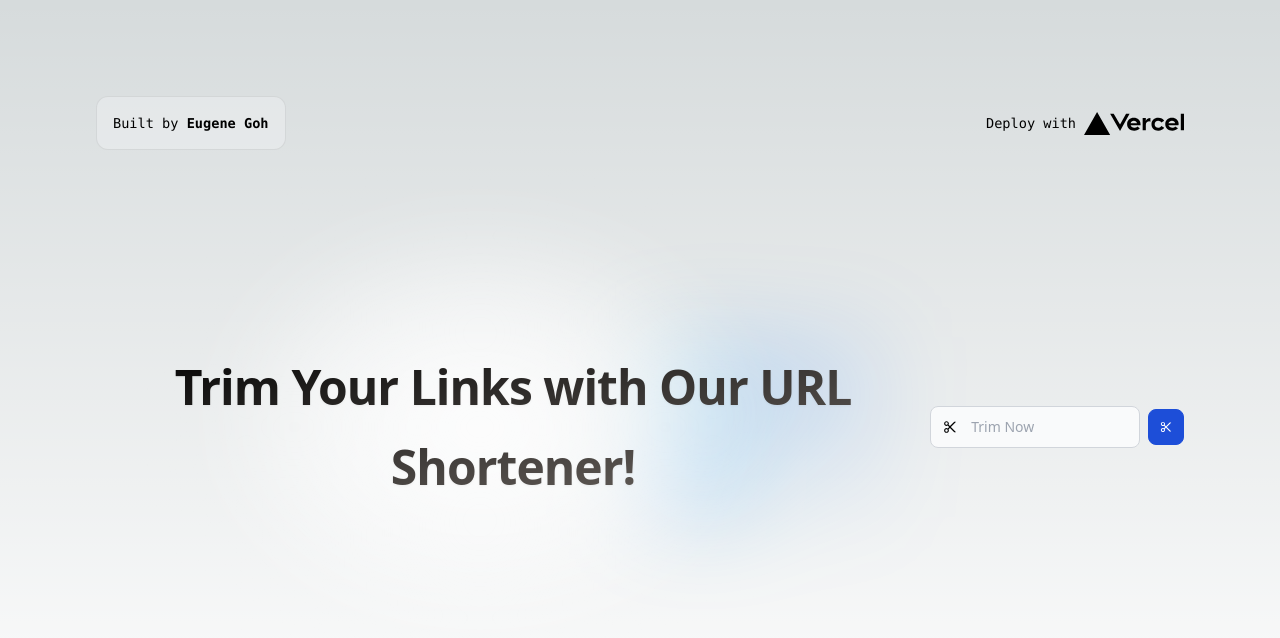
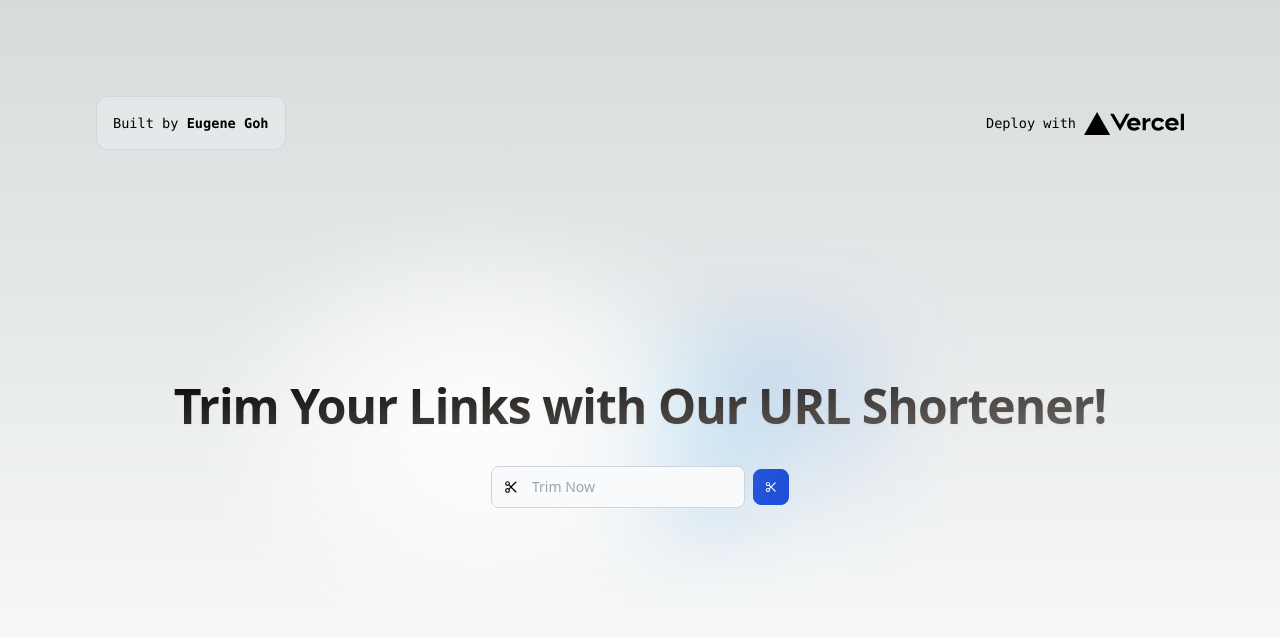
Before and after one commit to EugeneGohh/url-shortener, a Next.js app: page / in a window 1280 px wide. Shown: the top 638 px of the page. Built offline with nearby package versions, Linux system fonts and the light colour scheme.

Commit message:
feat: Add `flex-direction` in center

```diff
--- a/src/styles/Home.module.css
+++ b/src/styles/Home.module.css
@@ -74,6 +74,7 @@
 
 .center {
   display: flex;
+  flex-direction: column;
   justify-content: center;
   align-items: center;
   position: relative;
@@ -97,7 +98,7 @@
 
 .center::before,
 .center::after {
-  content: '';
+  content: "";
   left: 50%;
   position: absolute;
   filter: blur(45px);
@@ -125,7 +126,7 @@
 
 .thirteen::before,
 .thirteen::after {
-  content: '';
+  content: "";
   position: absolute;
   z-index: -1;
 }
```
